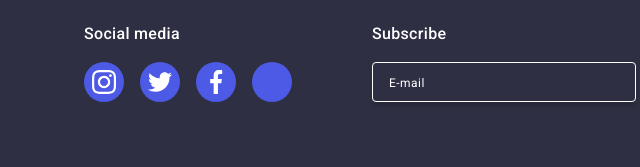
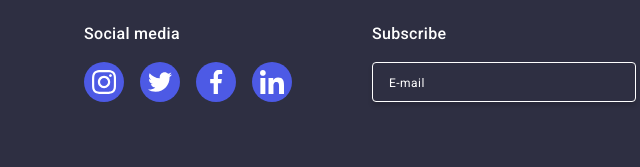
Before and after one commit to Jakub0821/goit-markup-hw-06, a plain HTML site: page index.html in a window 1280 px wide. Shown: the part 2995-3162 px from the top of the page, 376-1016 px from the left. Drawn offline with nearby package versions, Linux system fonts and the light colour scheme.

Commit message:
feat: init hw6

```diff
--- a/index.html
+++ b/index.html
@@ -419,7 +419,7 @@
        <li class="social-footer-icon-element">
         <div class="circle-footer">
           <svg class="icon-footer" width="24" height="24" viewbox="0 0 24 24">
-           <use href="./Foto/icons.svg#icon-lin#kedin-1-2"></use>
+           <use href="./Foto/icons.svg#icon-linkedin-1-2"></use>
           </svg>
         </div>
        </li>
```
